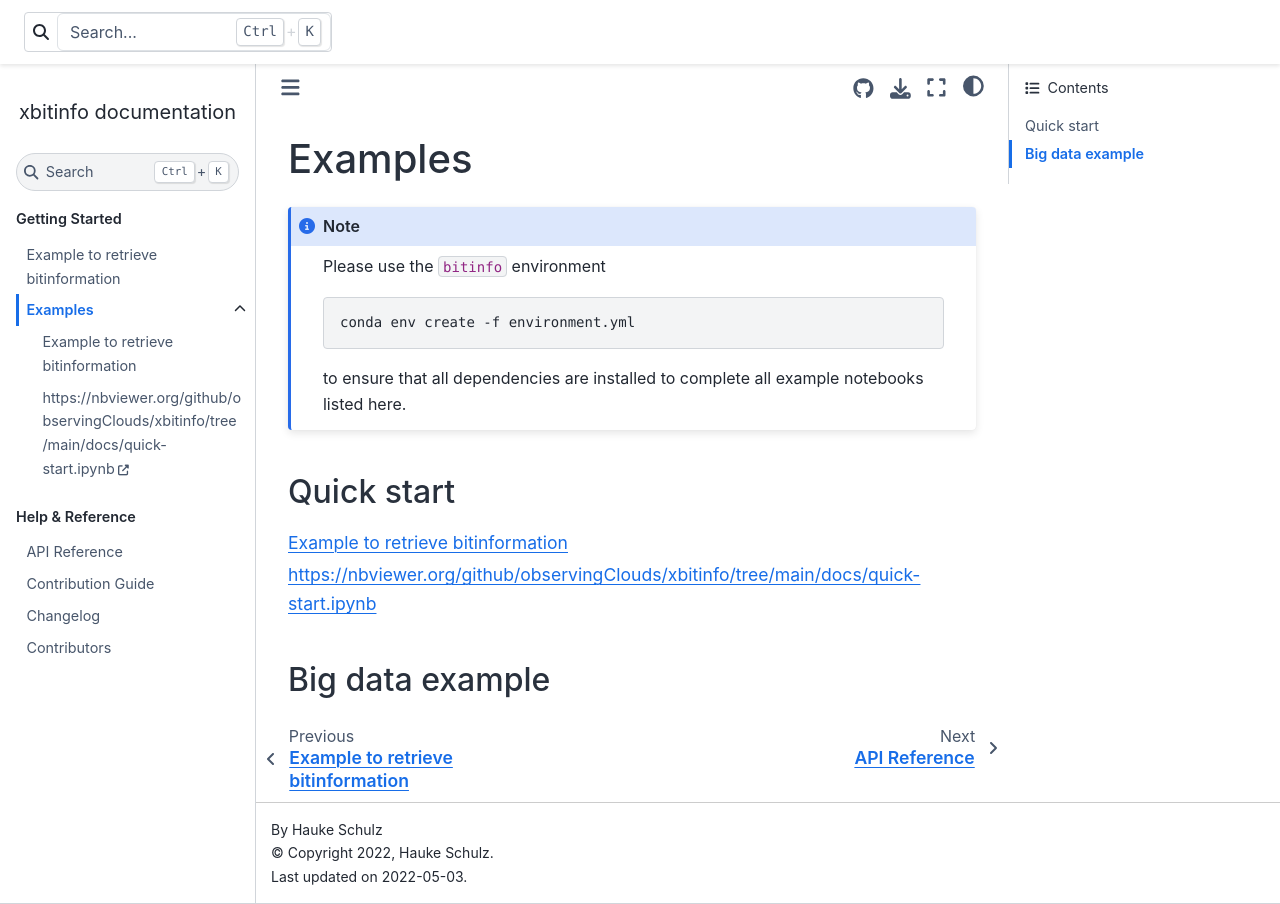
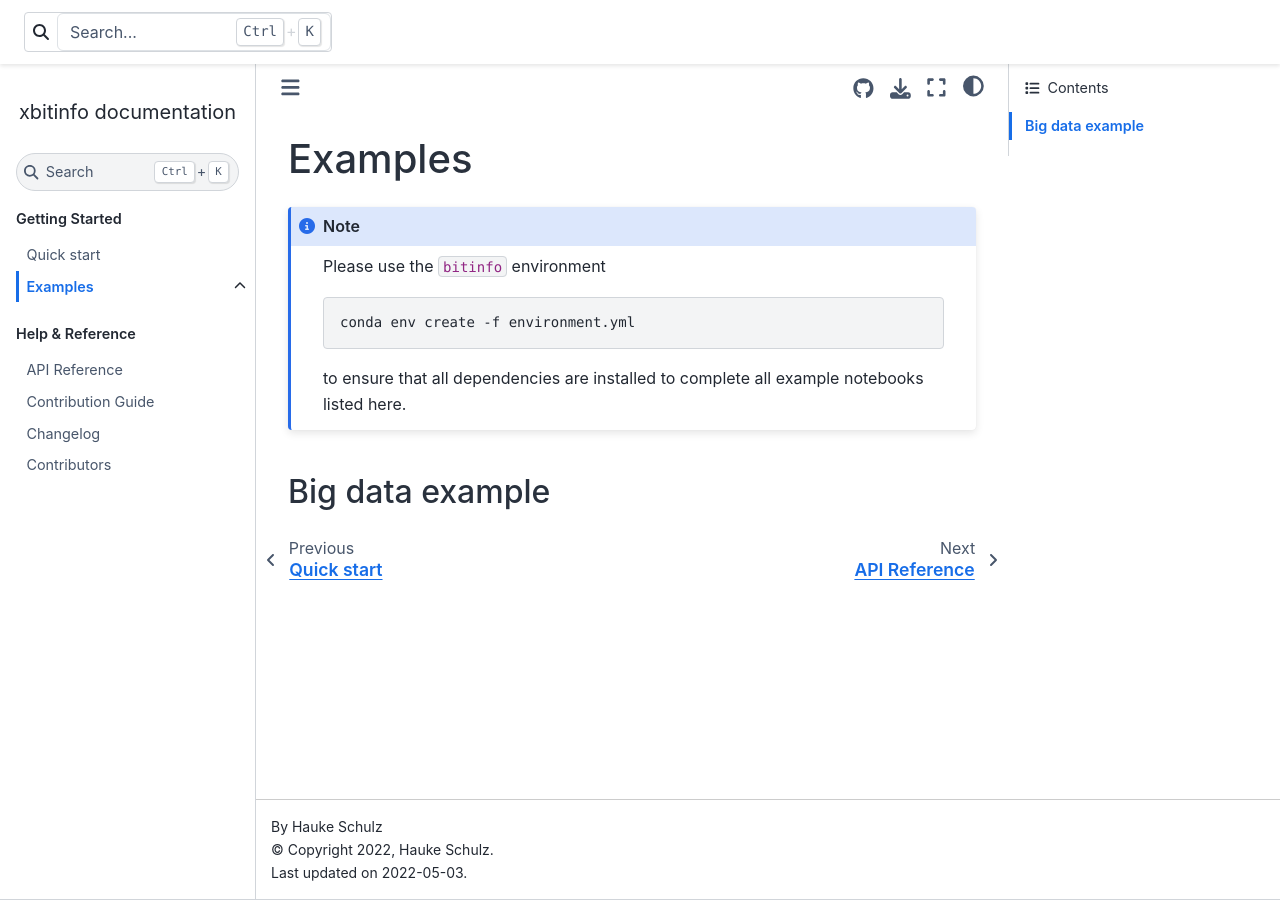
Before and after one commit to observingClouds/xbitinfo, a Sphinx documentation site: the page built from docs/examples.rst, in a window 1280 px wide. Built offline with Sphinx 7.4.7 and the Sphinx Book theme 1.1.4, drawn with Linux system fonts in a browser that asks for light colours; pages that are not in the unit, such as notebooks, are missing from menus; the version number could not be read and is left out.

Commit message:
try links to docs in quick-start

```diff
--- a/docs/examples.rst
+++ b/docs/examples.rst
@@ -13,15 +13,6 @@ Examples
     notebooks listed here.
 
 
-Quick start
-===========
-.. toctree::
-  :maxdepth: 1
-
-  quick-start.ipynb
-  https://nbviewer.org/github/observingClouds/xbitinfo/tree/main/docs/quick-start.ipynb
-
-
 Big data example
 ================
 .. toctree::
```
Also changed, not shown: .readthedocs.yaml, docs/quick-start.ipynb.
